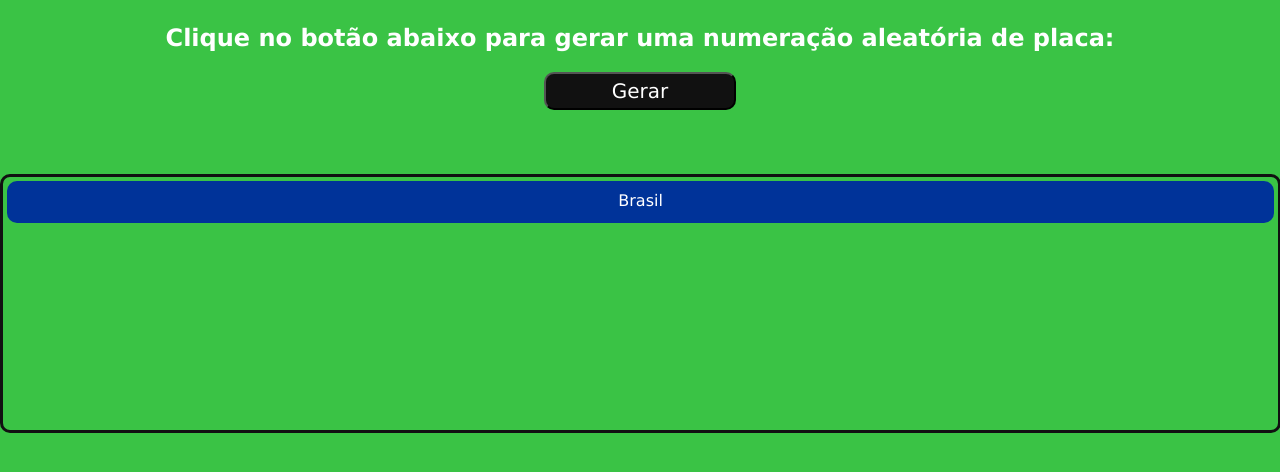
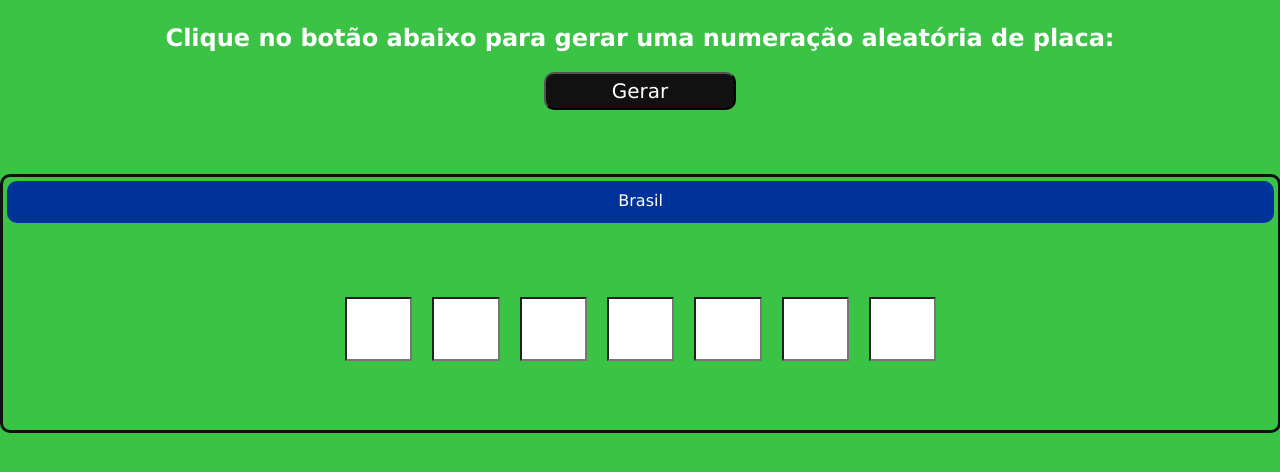
Before and after one commit to Lucbm99/GeradorDePlacasMercosul, a React (Create React App) app: page / in a window 1280 px wide. Shown: the top 472 px of the page. Built offline with nearby package versions, Linux system fonts and the light colour scheme.

Commit message:
Inserção dos inputs para os valores das placas e estilização dos mesmos

```diff
--- a/src/App.css
+++ b/src/App.css
@@ -44,3 +44,15 @@
     font-family: Verdana;
     height: 22px;
 }
+.inputs {
+    display: flex;
+    justify-content: center;
+    flex-direction: row;
+    margin-top: 4rem;
+}
+.inputs input{
+    width: 5%;
+    background-color: #fff;
+    height: 60px;
+    margin: 10px;
+}
--- a/src/App.js
+++ b/src/App.js
@@ -30,6 +30,7 @@
 
   }
 
+
   return (
     <div>
       <h3 className="instructions">Clique no botão abaixo para gerar uma numeração aleatória de placa:</h3>
@@ -40,6 +41,15 @@
         <div className="rectangle-up">
           Brasil
         </div>
+        <div className="inputs">
+          <input type="text" />
+          <input type="text" />
+          <input type="text" />
+          <input type="text" />
+          <input type="text" />
+          <input type="text" />
+          <input type="text" />
+        </div>
       </div>
     </div>
   );
```
